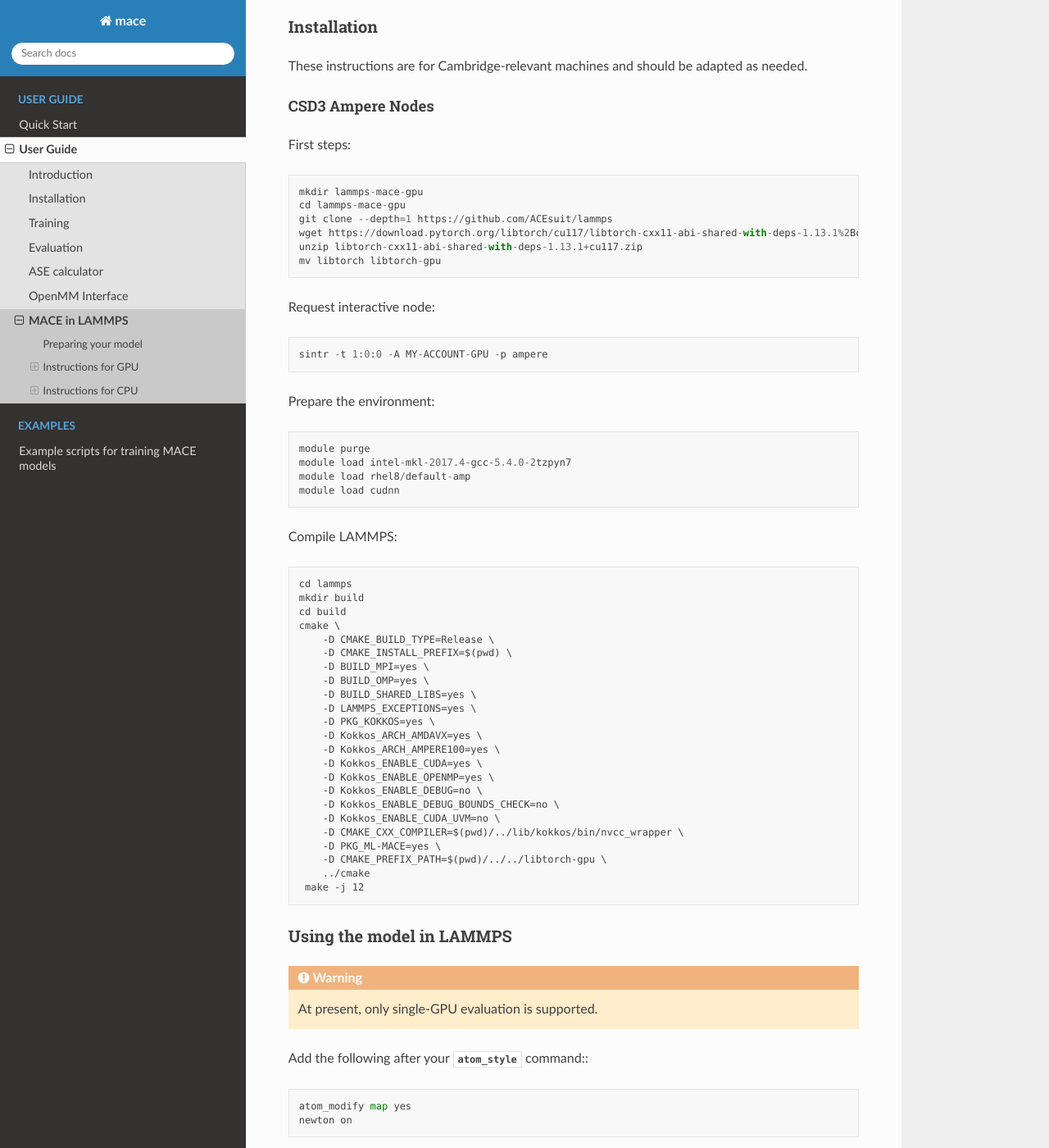
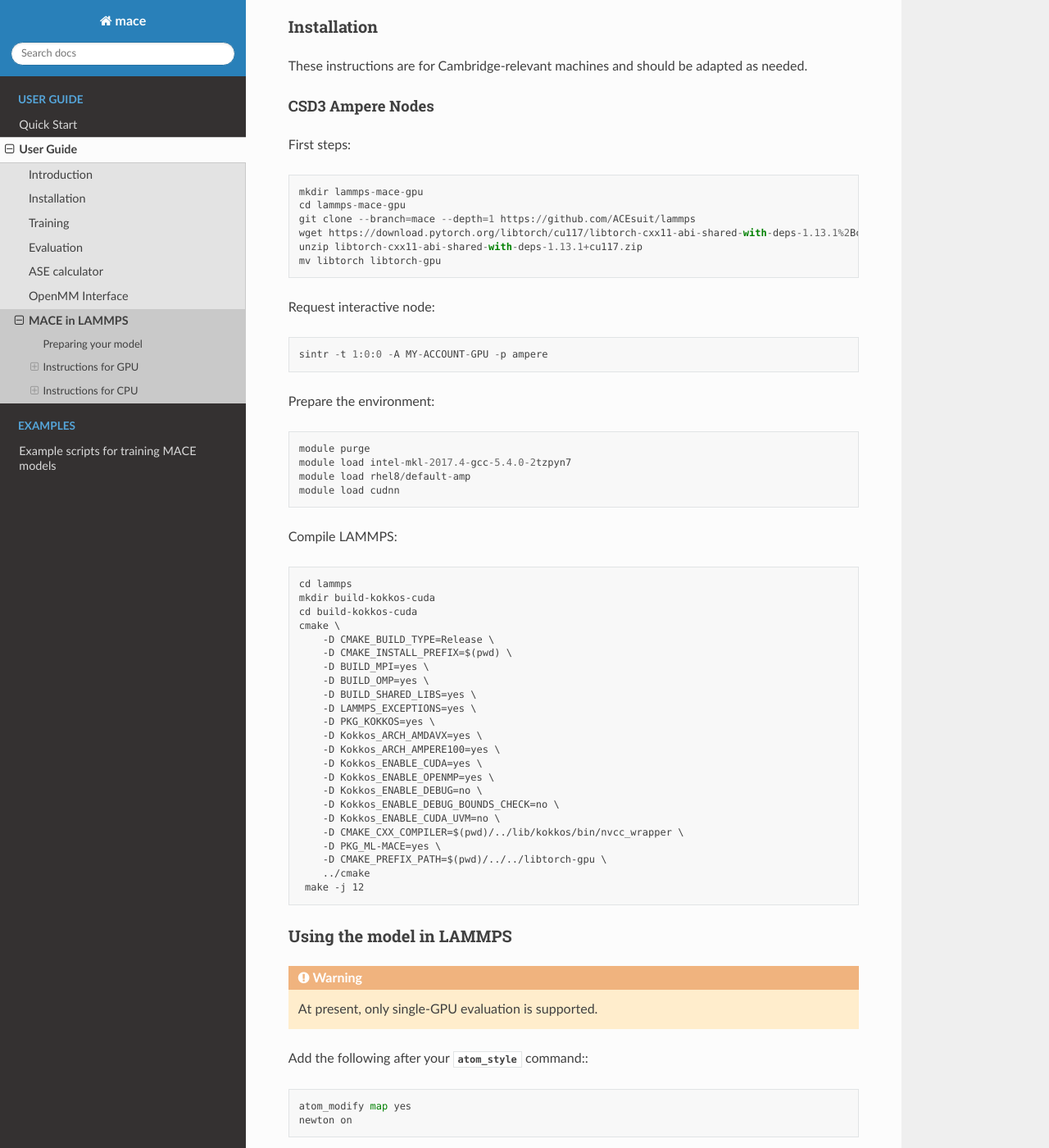
Before and after one commit to ACEsuit/mace, a Sphinx documentation site: the page built from docs/guide/lammps.rst, in a window 1280 px wide and 1400 px high, scrolled down 662 px. Shown: the whole window at 82% size. Built offline with Sphinx 7.4.7 and the Read the Docs theme 2.0.0, drawn with Linux system fonts in a browser that asks for light colours; pages that are not in the unit, such as notebooks, are missing from menus.

Commit message:
Update lammps.rst

```diff
--- a/docs/guide/lammps.rst
+++ b/docs/guide/lammps.rst
@@ -38,7 +38,7 @@ First steps::
 
     mkdir lammps-mace-gpu
     cd lammps-mace-gpu
-    git clone --depth=1 https://github.com/ACEsuit/lammps
+    git clone --branch=mace --depth=1 https://github.com/ACEsuit/lammps
     wget https://download.pytorch.org/libtorch/cu117/libtorch-cxx11-abi-shared-with-deps-1.13.1%2Bcu117.zip
     unzip libtorch-cxx11-abi-shared-with-deps-1.13.1+cu117.zip
     mv libtorch libtorch-gpu
@@ -57,8 +57,8 @@ Prepare the environment::
 Compile LAMMPS::
 
     cd lammps
-    mkdir build
-    cd build
+    mkdir build-kokkos-cuda
+    cd build-kokkos-cuda
     cmake \
         -D CMAKE_BUILD_TYPE=Release \
         -D CMAKE_INSTALL_PREFIX=$(pwd) \
```
